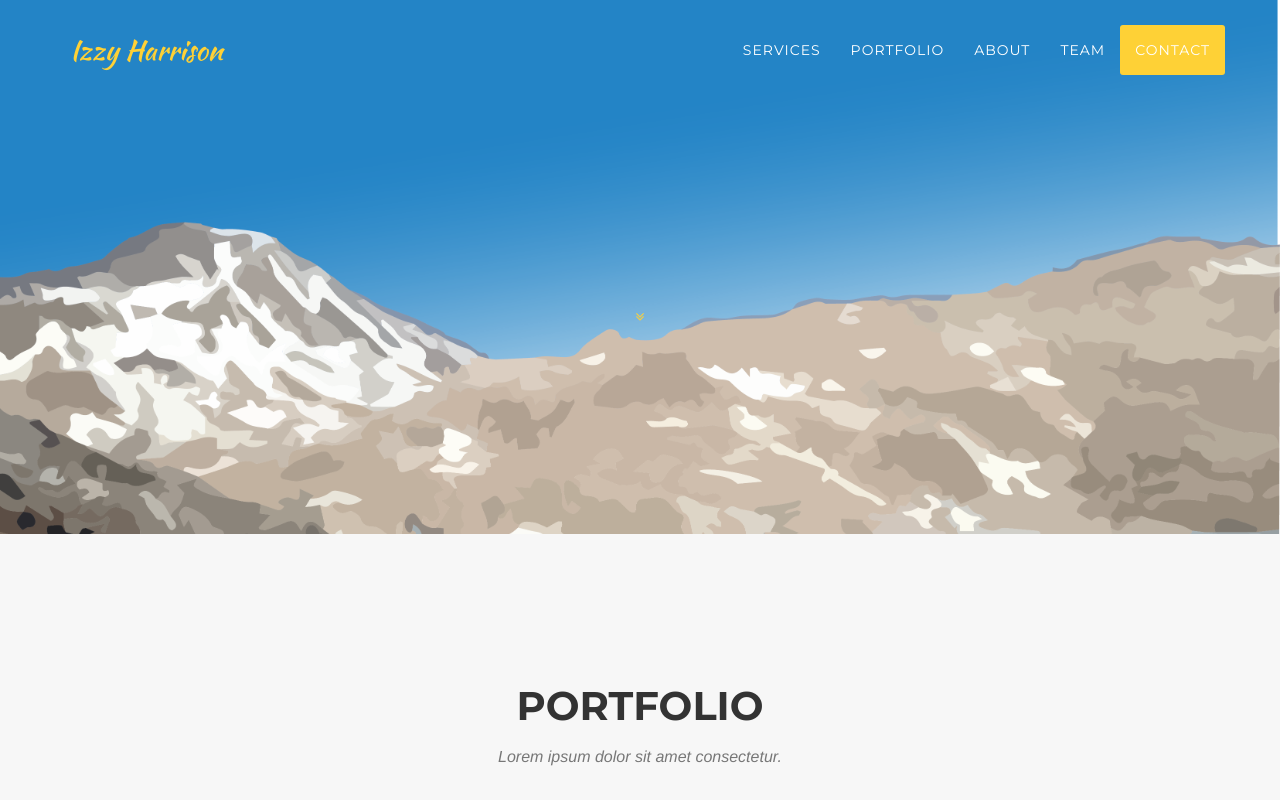
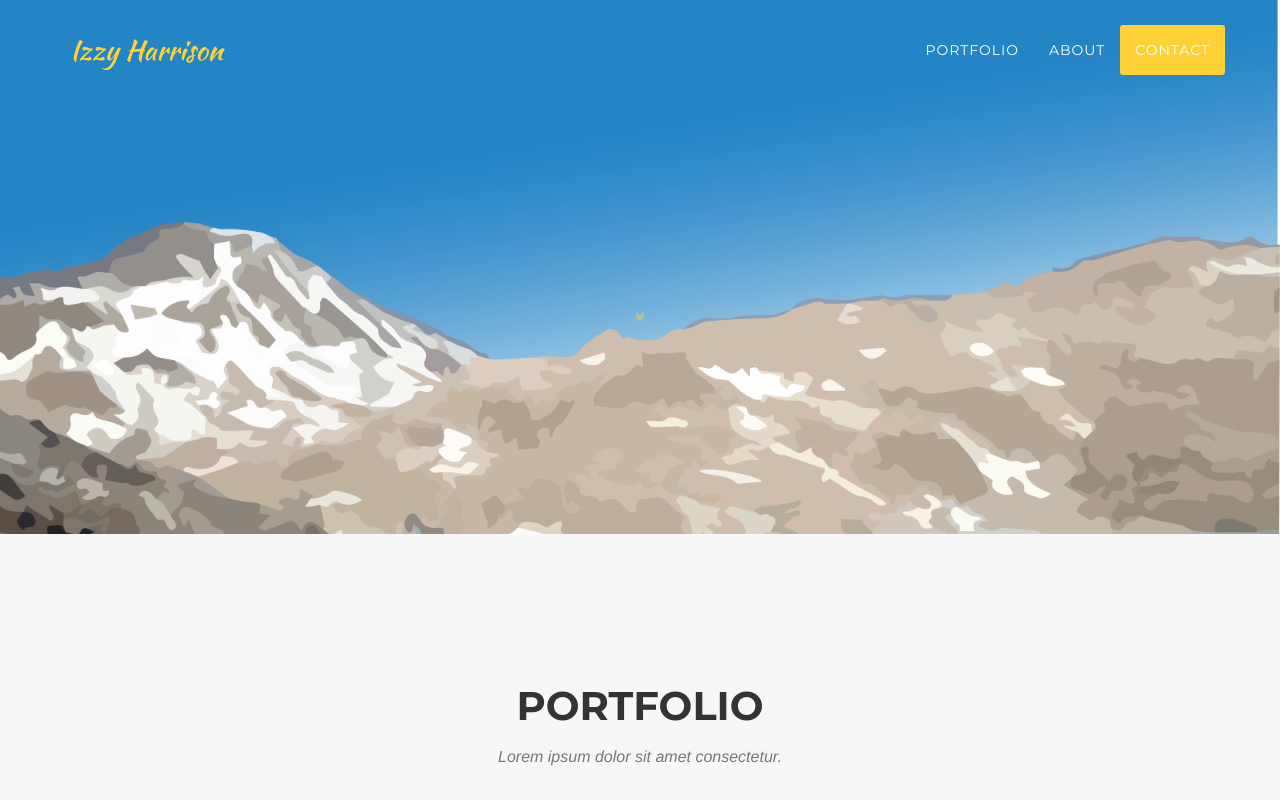
Before and after one commit to Izzyjade/izzyjade.github.io, a plain HTML site: page index.html in a window 1280 px wide. Shown: the top 800 px of the page. Drawn offline with nearby package versions, Linux system fonts and the light colour scheme; a web font is replaced by a local one.

Commit message:
nav bar update

```diff
--- a/index.html
+++ b/index.html
@@ -56,16 +56,10 @@
                         <a href="#page-top"></a>
                     </li>
                     <li>
-                        <a class="page-scroll" href="#services">Services</a>
-                    </li>
-                    <li>
                         <a class="page-scroll" href="#portfolio">Portfolio</a>
                     </li>
                     <li>
                         <a class="page-scroll" href="#about">About</a>
-                    </li>
-                    <li>
-                        <a class="page-scroll" href="#team">Team</a>
                     </li>
                     <li>
                         <a class="page-scroll" href="#contact">Contact</a>
```
